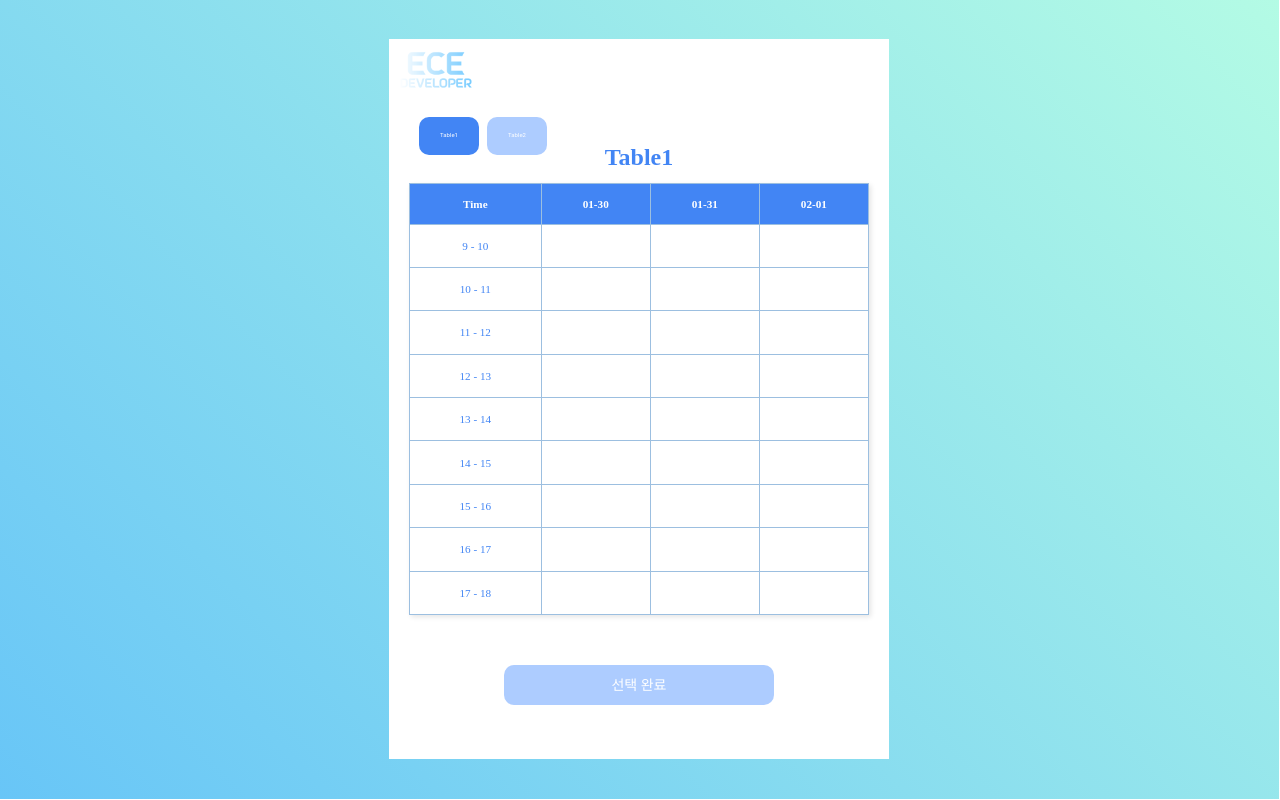
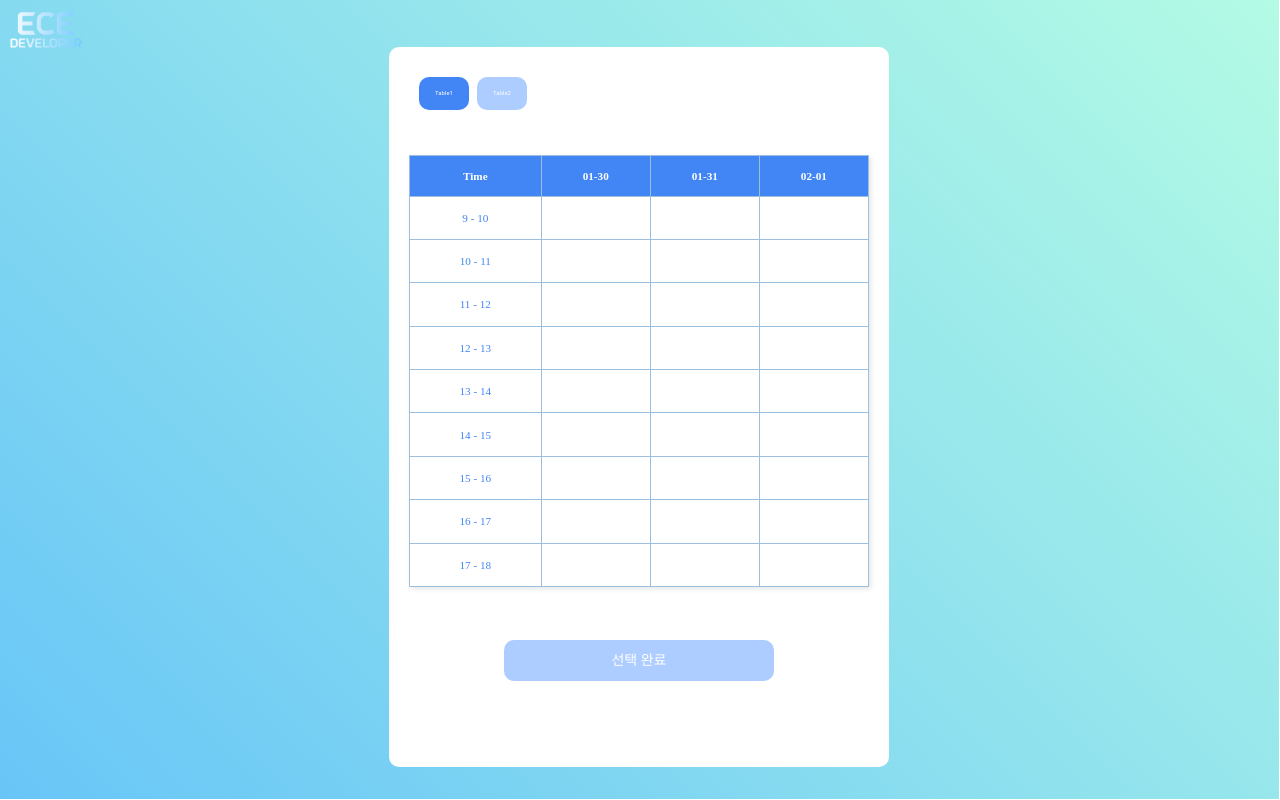
Before and after one commit to ECE-Developers/reservation-web, a React (Create React App) app: page /rsv in a window 1280 px wide. Built offline with nearby package versions, Linux system fonts and the light colour scheme.

Commit message:
fix : css 5차 수ㄴ

```diff
--- a/src/Page/AgreePage.js
+++ b/src/Page/AgreePage.js
@@ -33,9 +33,9 @@ function AgreePage(){
 
   return (
     <div className='page'>
+      <HeaderUnlogin />
     <div className='loginform'>
-      <HeaderUnlogin />
-      <h2 style={{ textAlign: 'center', color : '#4285F4' }}>개인정보동의</h2>
+      <h2 style={{ textAlign: 'center', color : '#4285F4', marginTop : '15%' }}>개인정보동의</h2>
 
       <div style={{ textAlign : 'center', marginTop: '80%' }}>
         <label>개인정보 동의 내역 세부 사항을 여기에 작성합니다.</label><p>
--- a/src/Page/CautionPage.js
+++ b/src/Page/CautionPage.js
@@ -45,12 +45,20 @@ function CautionPage(){
 
   return (
     <div className='page'>
+    <HeaderLogin />
     <div className='loginform'>
-      <HeaderLogin />
-      <h2 style={{ textAlign: 'center', color : '#4285F4' }}>주의사항</h2>
+      <h2 style={{ textAlign: 'center', color : '#4285F4', marginTop : '15%' }}>주의사항</h2>
 
-      <div style={{ textAlign : 'center', marginTop: '80%' }} className='buttonWrap2'>
-        <label>주의사항 내역 세부 사항을 여기에 작성합니다.</label><p>
+      <div style={{marginTop: '0px', marginLeft : '10%', marginRight : '10%', fontSize : '80%'}} className='buttonWrap2'>
+        <label>
+        <p>1. 예약 시간에 맞춰 학생회실에 도착해주세요.</p>
+        <p>2. 개인 물품은 이용 시간이 끝나면 나가실 때 들고 가주세요. 분실되거나 폐기된 짐은 전전컴 학생회에서 책임지지 않습니다.</p>
+        <p>3. 다음 사용자를 위해서 퇴실 시에는 자리를 정돈 해주세요.</p>
+        <p>4. 물, 음료등의 음식은 취식 가능하나, 배달음식과 같이 냄새가 심한 음식은 취식을 금합니다.</p>
+        <p>5. 학생회실 내부에 비치된 모든 학생회 물품에 대해서 취급, 사용 등을 금합니다. 문제 발생 시 모든 책임은 관련 당사자에게 있습니다.</p>
+        <p>6. 주위에 있는 강의실, 연구실 등에 피해가 가지 않도록 큰 소음은 자제해주세요.</p>
+        </label>
+        <p style={{textAlign : 'center', marginTop : '20px'}} >
         <input type='checkbox' onChange={CheckEvent} />주의사항을 확인했습니다.</p>
       </div>
 
--- a/src/Page/FindPwPage.js
+++ b/src/Page/FindPwPage.js
@@ -22,8 +22,8 @@ function FindPwPage(){
 
   return (
     <div className='page'>
+      <HeaderUnlogin />
       <div className='loginform'>
-        <HeaderUnlogin />
         <div className='titleWrap'>
           <label className='inputTitle' htmlFor='input_num'>S T U D E N T N U M B E R</label>
           <div className='inputWrap'>
@@ -36,9 +36,8 @@ function FindPwPage(){
               onChange={(e)=>setNum(e.target.value)}
             />
           </div>
-
           <label className='inputTitle' htmlFor='input_name'>U S E R N A M E</label>
-          <div className='inputWrap'>
+          <div style={{marginTop : '12px'}} className='inputWrap'>
             <input
               className='input'
               type='text'
@@ -48,7 +47,6 @@ function FindPwPage(){
               onChange={(e)=>setName(e.target.value)}
             />
           </div>
-
           <label className='inputTitle' htmlFor='input_id'>U S E R I D</label>
           <div className='inputWrap'>
             <input
@@ -63,7 +61,7 @@ function FindPwPage(){
         </div>
         <div className='buttonWrap'>
           <button
-            className='blue-box'
+            className='blue-box2'
             type='button'
             onClick={onClickSetPw}
             disabled={notBtnAllow} >
--- a/src/Page/LoginPage.js
+++ b/src/Page/LoginPage.js
@@ -80,9 +80,8 @@ export default function Login() {
 
   return(
     <div className='page'>
+      <HeaderUnlogin />
     <div className='loginform'>
-      <HeaderUnlogin />
-
       <div className='titleWrap'>
         <label className='inputTitle' htmlFor='input_id'>U S E R I D</label>
         <div className='inputWrap'>
--- a/src/Page/MainPage.js
+++ b/src/Page/MainPage.js
@@ -69,13 +69,13 @@ function MainPage() {
 
   return (
     <div className='page'>
+      <HeaderLogin />
       <div className='loginform'>
-        <HeaderLogin />
         <div>
           <button
             style={{
               background:
-                selectedTable === 'Table1' ? '#4285F4' : '#adccff',
+                selectedTable === 'Table1' ? '#4285F4' : '#adccff', marginTop : '30px'
             }}
             className='errBtn2'
             onClick={() => handleTableSelection('Table1')}
@@ -86,7 +86,7 @@ function MainPage() {
             style={{
               marginLeft: '8px',
               background:
-                selectedTable === 'Table2' ? '#4285F4' : '#adccff',
+                selectedTable === 'Table2' ? '#4285F4' : '#adccff'
             }}
             className='errBtn2'
             onClick={() => handleTableSelection('Table2')}
@@ -94,9 +94,6 @@ function MainPage() {
             Table2
           </button>
         </div>
-        <h2 style={{ textAlign: 'center', color: '#4285F4' }}>
-          {selectedTable}
-        </h2>
         <table className='time-reservation-table'>
           <thead>
             <tr>
--- a/src/Page/RsvPage.js
+++ b/src/Page/RsvPage.js
@@ -98,13 +98,12 @@ function RsvPage(){
 
   return (
     <div className='page'>
+      <HeaderLogin />
       <div className='loginform'>
-        <HeaderLogin />
         <div>
-          <button style={{ background: selectedTable === "Table1" ? "#4285F4" : "#adccff" }} className='errBtn2' onClick={() => handleTableSelection('Table1')}>Table1</button>
+          <button style={{ background: selectedTable === "Table1" ? "#4285F4" : "#adccff", marginTop : '30px'  }} className='errBtn2' onClick={() => handleTableSelection('Table1')}>Table1</button>
           <button style={{ marginLeft: "8px", background: selectedTable === "Table2" ? "#4285F4" : "#adccff" }} className='errBtn2' onClick={() => handleTableSelection('Table2')}>Table2</button>
           </div>
-          <h2 style={{textAlign: 'center', color : '#4285F4' }}>{selectedTable}</h2>
         <table className="time-reservation-table">
           <thead>
             <tr>
--- a/src/Page/SignUpPage.js
+++ b/src/Page/SignUpPage.js
@@ -76,8 +76,8 @@ function SignUp(){
   }
   return (
     <div className='page'>
+      <HeaderUnlogin />
       <div className='loginform'>
-        <HeaderUnlogin />
         <form onSubmit={onClickSign}>
         <div className='titleWrap'>
           <label className='inputTitle' htmlFor='sign_id' style={{marginTop:'10px'}} >U S E R I D</label>
--- a/src/css/Table.css
+++ b/src/css/Table.css
@@ -2,7 +2,7 @@
   position: absolute;
   width: 92%;
   height: 60%;
-  top: 50%;
+  top: 45%;
   left: 50%;
   min-width: 100px;
   min-height: 100px;
@@ -10,7 +10,6 @@
   border-collapse: collapse;
   text-align: center;
   font-size: 70%;
-  margin: 0 auto;
   box-shadow: 2px 2px 5px rgba(0, 0, 0, 0.1);
   }
 
@@ -46,3 +45,11 @@
 .time-reservation-table tr:hover {
   background-color: rgb(255, 255, 255);
 }
+
+.otherbooked {
+  background-color: red;
+}
+
+.isReserved {
+  background-color: red;
+}
--- a/src/css/login.css
+++ b/src/css/login.css
@@ -9,15 +9,15 @@
 }
 
 .loginform {
-  position: relative;
-  top: 35px;
+  position: absolute;
 	bottom: 10%;
   height: 90%;
 	width: 80%;
 	max-width: 500px;
   max-height: 1000px;
+  border-radius: 10px;
 	left: 50%;
-  top: 5%;
+  top: 6%;
 	transform: translate(-50%, 0);
   background-color: white;
   display: flex;
@@ -39,6 +39,7 @@
 .titleWrap{
   margin-top: 30%;
 }
+
 .blue-box {
   outline: none;
   background: #4285F4;
@@ -78,7 +79,7 @@
   position: absolute;
   left: 50%;
   transform: translateX(-50%);
-  bottom: 7.5%;
+  bottom: 12%;
   }
 
 .blue-box:disabled{
@@ -105,7 +106,7 @@
   margin-top: 15px;
   background-color: white;
   border: 1px solid #e2e0e0;
-  margin: 3px auto 1px;
+  margin: 12px auto 12px;
   display: block;
 }
 
@@ -155,9 +156,9 @@
 .errBtn2 {
   outline: none;
   background: #4285F4;
-  width: 12%;
+  width: 50px;
   min-width: 40px;
-  height: 150%;
+  height: 33px;
   border: 0;
   border-radius: 10px;
   color: white;
```
